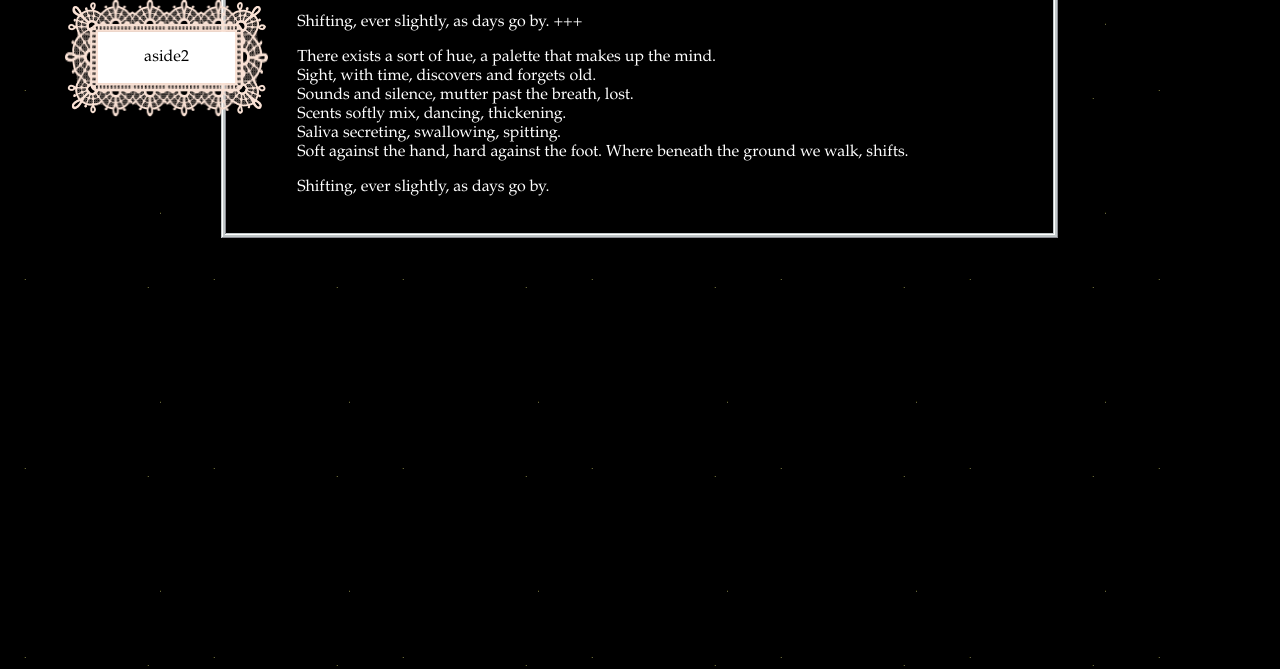
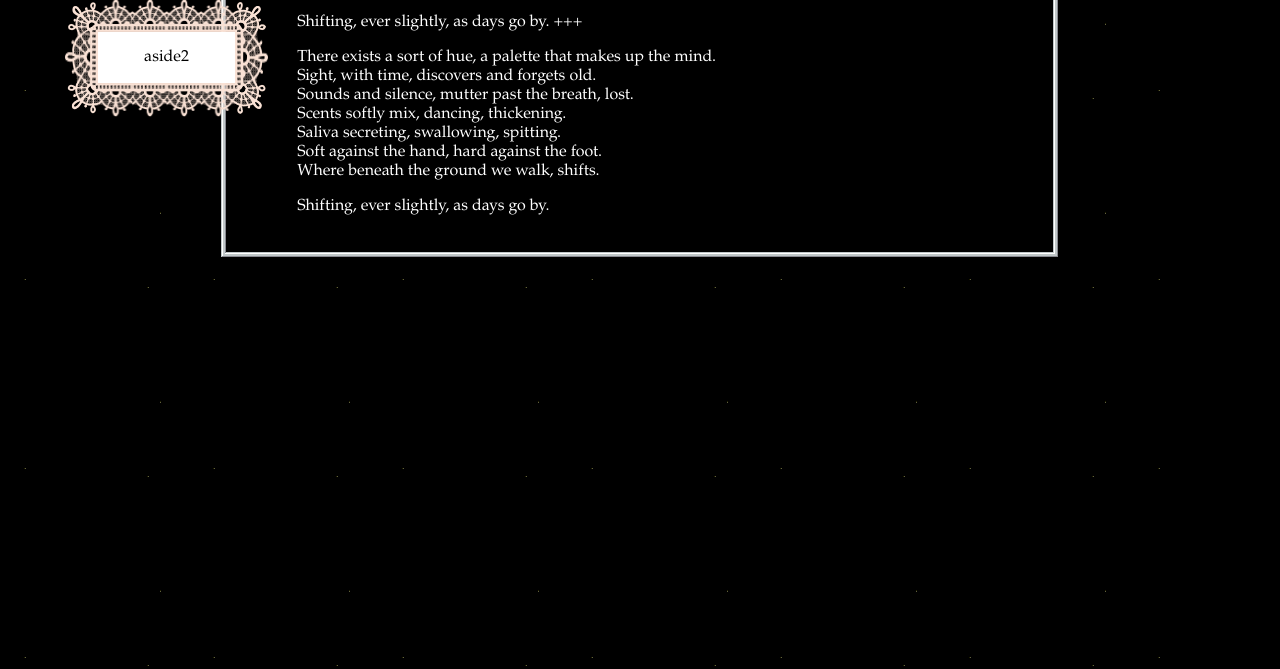
Before and after one commit to Nathongols/nathangerryts.github.io, a plain HTML site: page prose/shifts/index.html in a window 1280 px wide. Shown: the part 131-800 px from the top of the page. Drawn offline with Linux system fonts and the light colour scheme.

Commit message:
deploy: e3e46efe90333ab1881f456fb6f6889f9d60f3b7

```diff
--- a/prose/shifts/index.html
+++ b/prose/shifts/index.html
@@ -35,7 +35,7 @@ Sight, with time, discovers and forgets old.<br />
 Sounds and silence, mutter past the breath, lost.<br />
 Scents softly mix, dancing, thickening.<br />
 Saliva secreting, swallowing, spitting.<br />
-Soft against the hand, hard against the foot.
+Soft against the hand, hard against the foot.<br />
 Where beneath the ground we walk, shifts.</p>
 <p>Shifting, ever slightly, as days go by.</p>
 
```
